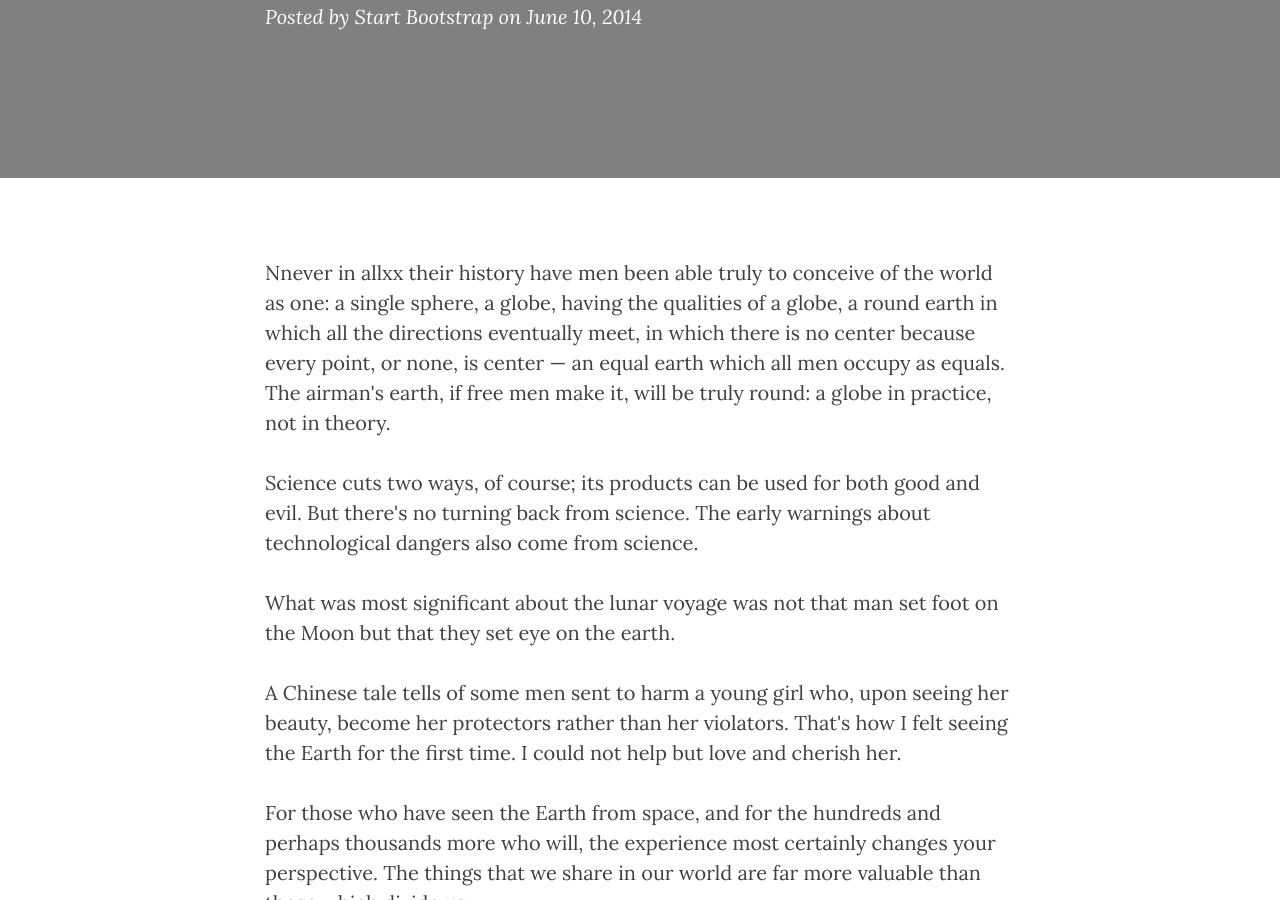
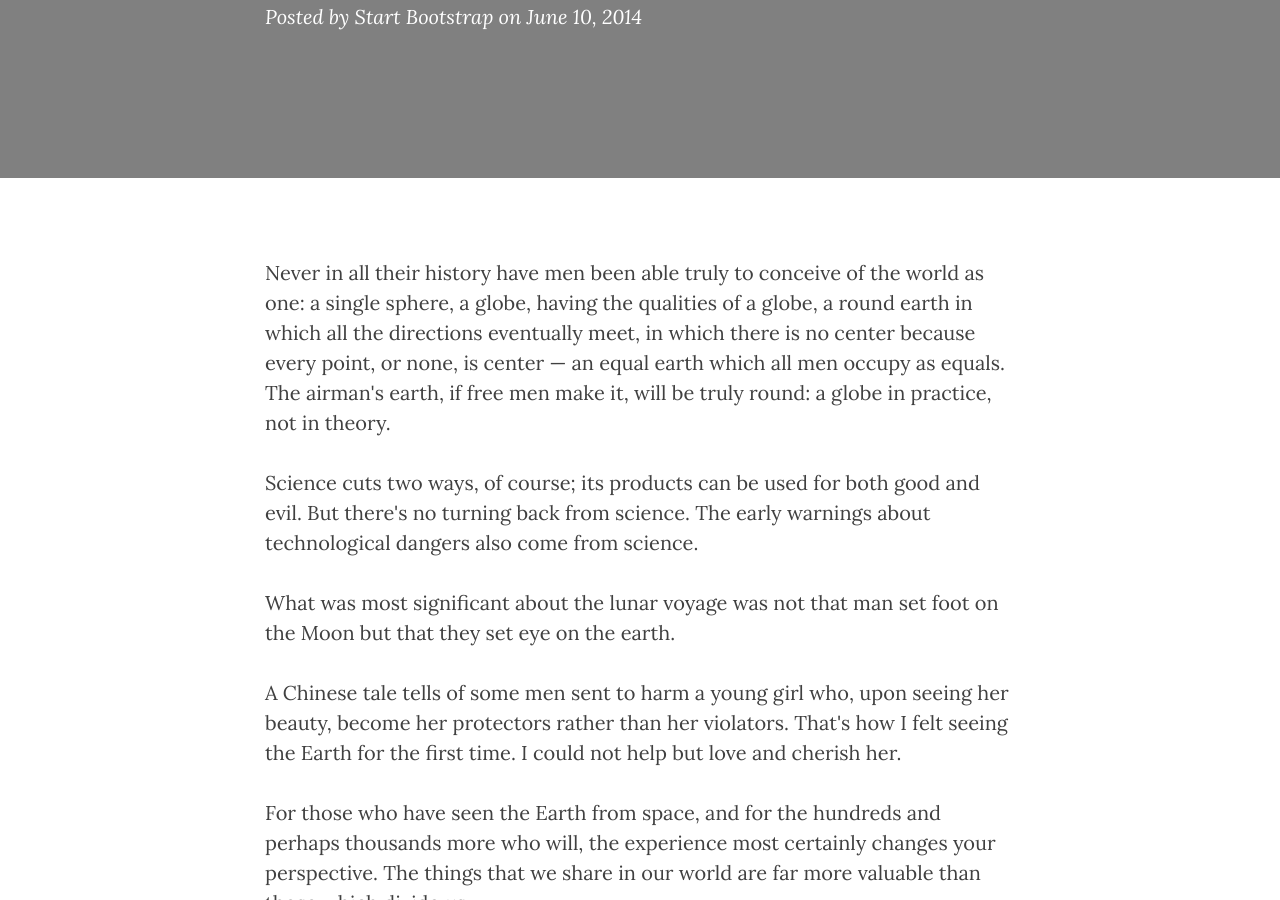
Before and after one commit to admien33/d2m.tech, a Jekyll site: the page built from _posts/2014-06-10-dinosaurs.md, in a window 1280 px wide and 900 px high, scrolled down 391 px. Built offline with Jekyll 4.4.1, drawn with Linux system fonts in a browser that asks for light colours; nearby versions of some CDN libraries.

Commit message:
update file 2014-06-10-dinosaurs.md

```diff
--- a/_posts/2014-06-10-dinosaurs.md
+++ b/_posts/2014-06-10-dinosaurs.md
@@ -6,7 +6,7 @@ date:       2014-06-10 12:00:00
 author:     Start Bootstrap
 header-img: post-bg-01.jpg
 ---
-<p>Nnever in allxx their history have men been able truly to conceive of the world as one: a single sphere, a globe, having the qualities of a globe, a round earth in which all the directions eventually meet, in which there is no center because every point, or none, is center — an equal earth which all men occupy as equals. The airman's earth, if free men make it, will be truly round: a globe in practice, not in theory.</p>
+<p>Never in all their history have men been able truly to conceive of the world as one: a single sphere, a globe, having the qualities of a globe, a round earth in which all the directions eventually meet, in which there is no center because every point, or none, is center — an equal earth which all men occupy as equals. The airman's earth, if free men make it, will be truly round: a globe in practice, not in theory.</p>
 
 <p>Science cuts two ways, of course; its products can be used for both good and evil. But there's no turning back from science. The early warnings about technological dangers also come from science.</p>
 
```
